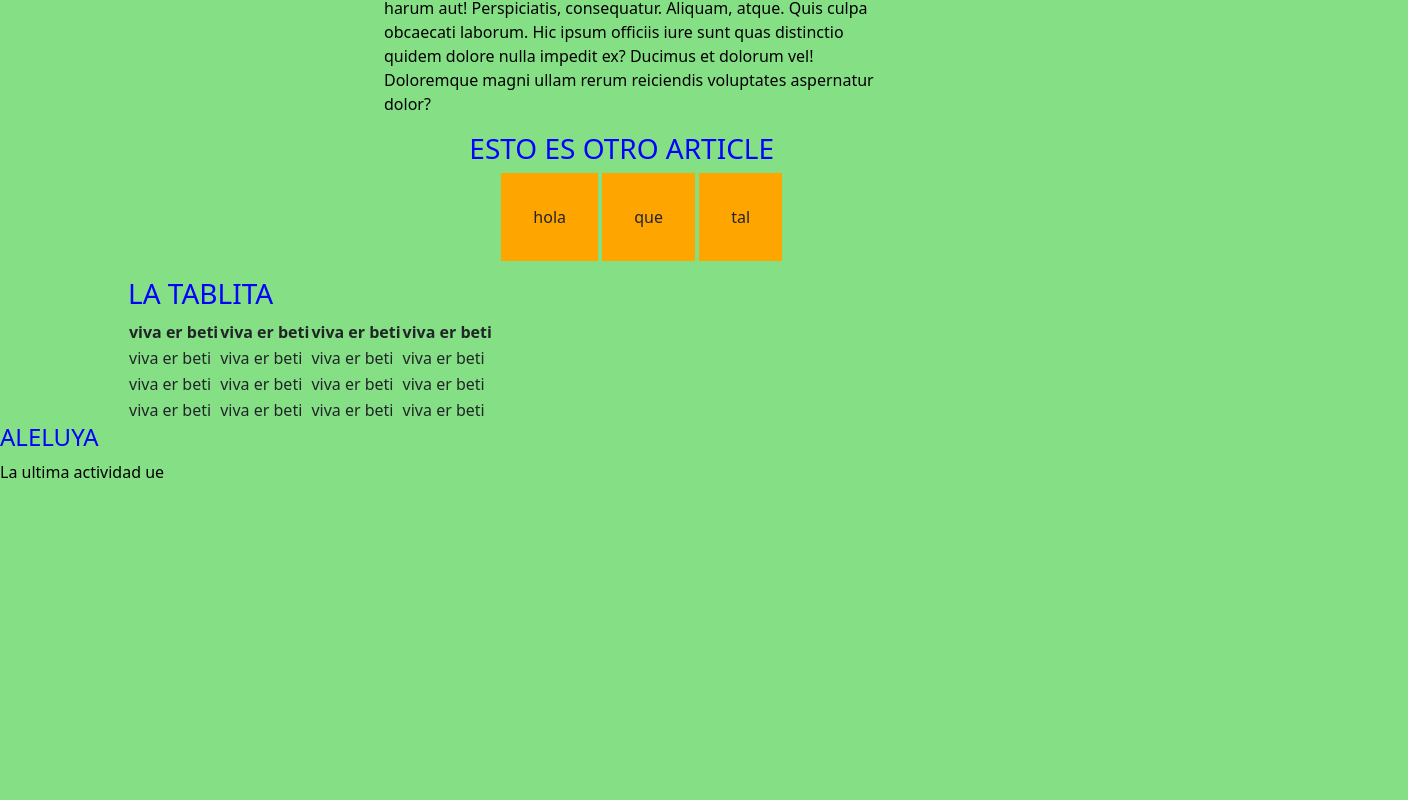
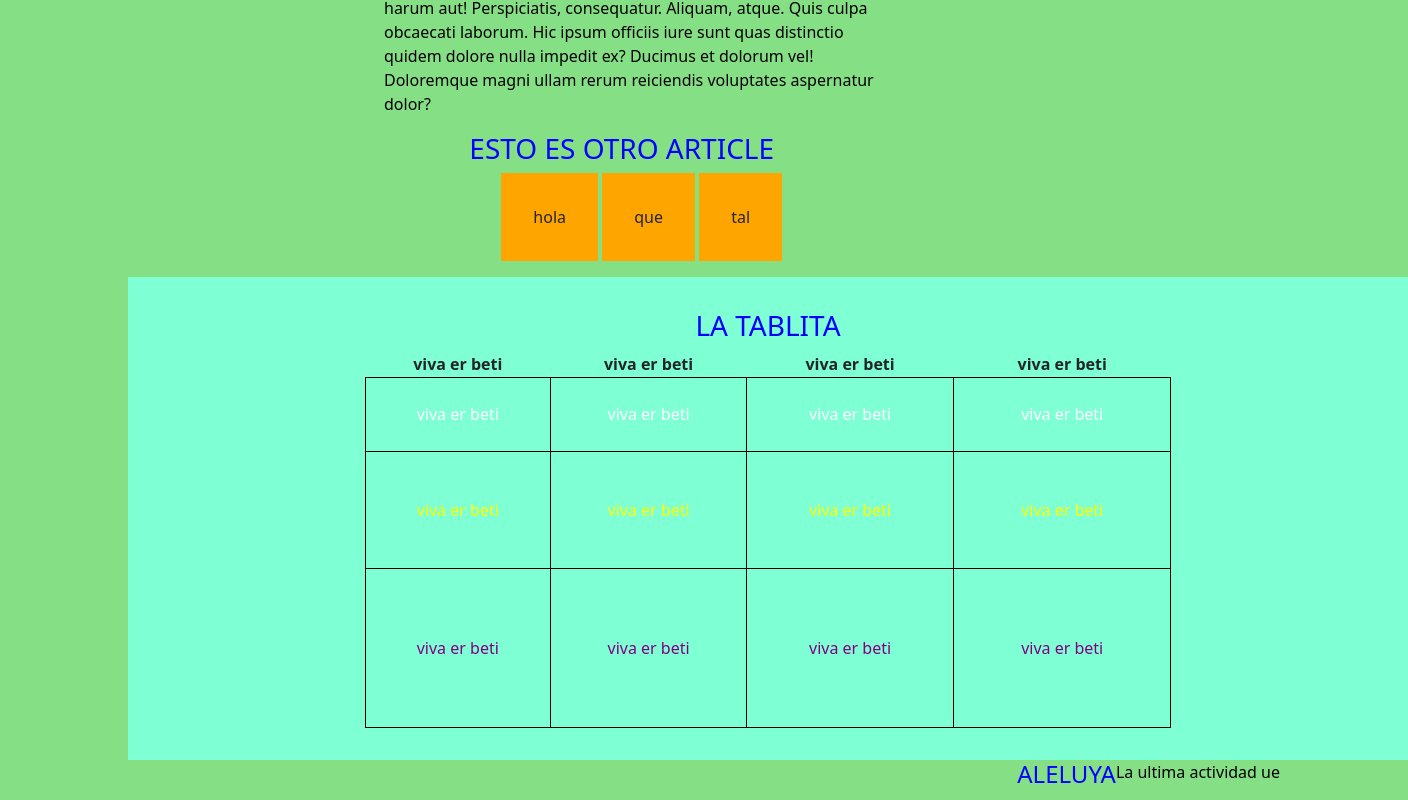
Before and after one commit to jesusvgessa/ActividadSASS, a plain HTML site: page SASS/index.html in a window 1280 px wide. Shown: the part 438-1238 px from the top of the page, 1408 px wide, since content can reach past the window. Before the commit the page ends 938 px from the top, so only its background shows below. Drawn offline with Linux system fonts and the light colour scheme.

Commit message:
final commit

```diff
--- a/SASS/index.html
+++ b/SASS/index.html
@@ -43,23 +43,23 @@
                     <th>viva er beti</th>
                     <th>viva er beti</th>
                 </tr>
-                <tr>
-                    <td>viva er beti</td>
-                    <td>viva er beti</td>
-                    <td>viva er beti</td>
-                    <td>viva er beti</td>
+                <tr class="tr1">
+                    <td class="td0">viva er beti</td>
+                    <td class="td1">viva er beti</td>
+                    <td class="td3">viva er beti</td>
+                    <td class="td4">viva er beti</td>
                 </tr>
-                <tr>
-                    <td>viva er beti</td>
-                    <td>viva er beti</td>
-                    <td>viva er beti</td>
-                    <td>viva er beti</td>
+                <tr class="tr2">
+                    <td class="td5">viva er beti</td>
+                    <td class="td6">viva er beti</td>
+                    <td class="td7">viva er beti</td>
+                    <td class="td8">viva er beti</td>
                 </tr>
-                <tr>
-                    <td>viva er beti</td>
-                    <td>viva er beti</td>
-                    <td>viva er beti</td>
-                    <td>viva er beti</td>
+                <tr class="tr3">
+                    <td class="td9">viva er beti</td>
+                    <td class="td10">viva er beti</td>
+                    <td class="td11">viva er beti</td>
+                    <td class="td12">viva er beti</td>
                 </tr>
             </table>
         </article>
--- /dev/null
+++ b/SASS/scss/components/_footer.scss
@@ -0,0 +1,4 @@
+footer {
+    display: flex;
+    justify-content: end;
+}
--- a/SASS/scss/style.scss
+++ b/SASS/scss/style.scss
@@ -1,91 +1,122 @@
+//2 includes
 @import "components/margen";
-
+@import "components/footer";
 //6 variables
-$ancho : 1024px;
-$color-letra : black;
-$color-titulos : blue;
-$color-hover : grey;
-$altura : 504px;
-$centrado : 0 auto;
-$mayus : uppercase;
-
-body{
+$ancho: 1024px;
+$color-letra: black;
+$color-titulos: blue;
+$color-hover: grey;
+$altura: 504px;
+$centrado: 0 auto;
+$mayus: uppercase;
+$celda: 0.2em;
+$colores: white,
+yellow,
+purple;
+body {
     background-color: rgb(133, 224, 133);
 }
 
-@function reducir($tam,$num){
-    @return ($tam/$num);
+//2 funciones
+@function reducir($tam, $divisor) {
+    @return ($tam/$divisor);
 }
 
-.contenedor{
+@function aumento($padding, $tamanio) {
+    @return ($padding+($tamanio/3));
+}
+
+//6 selectores
+.contenedor {
     width: $ancho;
     margin: $centrado;
-
-    .contenedor1{
+    .contenedor1 {
         width: reducir($ancho, 2);
         margin: $centrado;
-
-        h3{
+        h3 {
             text-align: center;
         }
     }
-
-    .contenedor2{
+    .contenedor2 {
         width: reducir($ancho, 3);
         margin: $centrado;
-
-        ul{
-            list-style: none;
-
-            li{
+        ul {
+            // list-style: none;
+            li {
                 display: inline-block;
                 padding: 2em;
                 background-color: orange;
                 cursor: pointer;
-
-                &:hover{
+                &:hover {
                     background-color: orangered;
                     color: $color-hover;
                 }
             }
         }
     }
+    .contenedor3 {
+        width: reducir($ancho, 0.8);
+        background-color: aquamarine;
+        text-align: center;
+        padding: 2em;
+        table {
+            margin: $centrado;
+            //2 bucle
+            @for $p from 0 through 12 {
+                .td#{$p} {
+                    padding: aumento($celda, $p);
+                }
+            }
+            @for $i from 1 through 3 {
+                .tr#{$i} {
+                    color: nth($colores, $i);
+                }
+            }
+            td {
+                border: 1px solid black;
+            }
+        }
+    }
 }
 
-h1,h2,h3,h4{
+h1,
+h2,
+h3,
+h4 {
     color: $color-titulos;
     text-transform: $mayus;
 }
 
-p{
+p {
     color: $color-letra;
+}
+
+//1 mixin
+@mixin reset-list {
+    margin: 0;
+    padding: 0;
+    list-style: none;
 }
 
 // .contenedor-con-altura{
 //     @extend .contenedor;
 //     height: $altura;
 // }
-
 // .mitad{
 //     width: ($ancho/2)px;
 // }
-
 // @function partir($tam,$num_partes){
 //     @return ($tam/$num_partes);
 // }
-
 // .decimo{
 //     width: partir($ancho,10);
 // }
-
 // @for $p from 2 through 12{
 //     .col-#{$p}{
 //         width: 100/$p+"%";
 //     }
 // }
-
 // $p : 2;
-
 // @while $p <=12{
 //     .col-while-#{$p} {
 //         width: 100/$p+"%";
```
Also changed, not shown: SASS/css/style.css.
